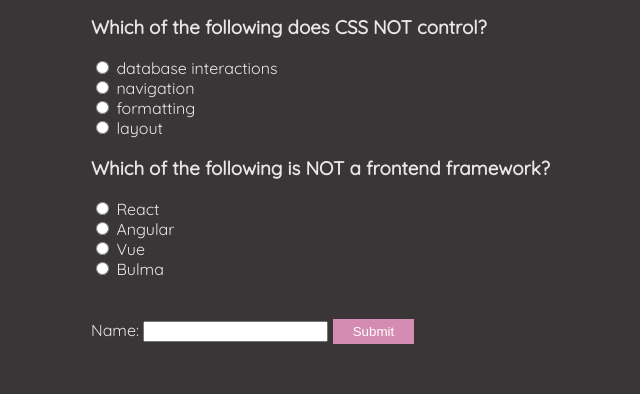
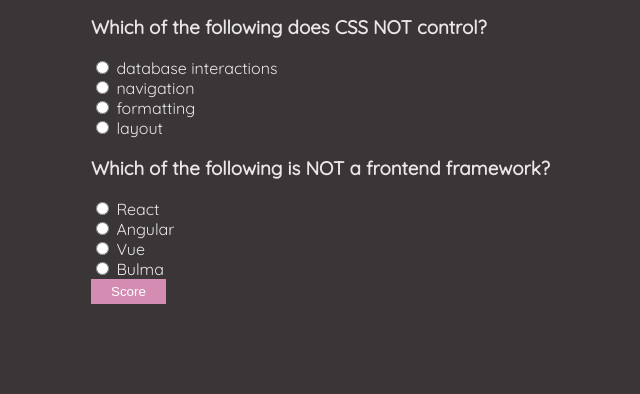
Before and after one commit to miranda-price/csc210-project2, a Flask app: page /test in a window 1280 px wide. Shown: the part 1471-1865 px from the top of the page, without its empty margins (101-741 px from the left). After the commit the page ends 1775 px from the top, so only its background shows below. Run offline with Flask 3, Linux system fonts and the light colour scheme.

Commit message:
score test form

```diff
--- a/app.py
+++ b/app.py
@@ -54,7 +54,7 @@ def DisplayTest():
     for i in range(len(data["development"])):
         question = data["development"]["q" + str(i+1)]
         options = [Option(question["answer"], "dq" + str(i+1) + "-1"), Option(question["wrong1"], "dq" + str(i+1) + "-1"), Option(question["wrong2"], "dq" + str(i+1) + "-1"), Option(question["wrong3"], "dq" + str(i+1) + "-1")]
-        newQuestion = Question("hq" + str(i+1), question["question"], question["answer"], options)
+        newQuestion = Question("dq" + str(i+1), question["question"], question["answer"], options)
         newQuestion.shuffle()
         devQuestions.append(newQuestion)
     for i in range(0, 4):
--- a/templates/test.html
+++ b/templates/test.html
@@ -22,13 +22,12 @@
             <h1>Test Your Knowledge</h1>
             <em>See how well you know the history of the web, HTML, CSS, and web frameworks</em>
         </header>
-        <!--form with multiple choice questions filled in with JSON parsing-->
         <form id="test">
             <h2>History of the Web</h2>
             {% for question in history %}
                 <h3>{{ question.question }}</h3>
                 {% for option in question.options %}
-                <input type="radio" name={{ question.name }} id={{ option.id }}>
+                <input type="radio" class="hist-radio" name={{ question.name }} id={{ option.id }} value={{ question.answer == option.option }}>
                 <label for={{ option.id }}>{{ option.option }}</label><br>
                 {% endfor %}
             {% endfor %}
@@ -37,18 +36,55 @@
             {% for question in dev %}
                 <h3>{{ question.question }}</h3>
                 {% for option in question.options %}
-                <input type="radio" name={{ question.name }} id={{ option.id }}>
-                <label for={{ option.id }}>{{ option.option }}</label><br>
+                    <input type="radio" class="dev-radio" name={{ question.name }} id={{ option.id }} value={{ question.answer == option.option }}>
+                    <label for={{ option.id }}>{{ option.option }}</label><br>
                 {% endfor %}
             {% endfor %}
 
-            <div id="test-name-submit">
-                <label for="test-name">Name: </label>
-                <input type="text" id="test-name">
-                <button type="submit" id="submit-practice">Submit</button>
-            </div>
+            <button type="button" onclick="scoreTest()">Score</button>
         </form>
 
+        <div id="test-name-submit" hidden>
+            <h2 id="total-score">Total Score: </h2>
+            <h2 id="hist-score">Web History Subscore: </h2>
+            <h2 id="dev-score">Dev Techonology Subscore: </h2>
+            <label for="test-name">Name: </label>
+            <input type="text" id="test-name">
+            <button type="submit" id="submit-practice">Submit</button>
+        </div>
+
         <!--database with user's name, history score, development score, and total score-->
+
+        <script>
+            function scoreTest() {
+                console.log('score')
+                var histOptions = document.getElementsByClassName('hist-radio');
+                var histScore = 0;
+                for (let i = 0; i < histOptions.length; i++) {
+                    console.log(histOptions[i])
+                    if (histOptions[i].checked) {
+                        if (histOptions[i].value == "True") {histScore +=  1;}
+                    }
+                }
+                var devOptions = document.getElementsByClassName('dev-radio');
+                var devScore = 0;
+                for (let i = 0; i < devOptions.length; i++) {
+                    if (devOptions[i].checked) {
+                        if (devOptions[i].value == "True") {devScore +=  1;}
+                    }
+                }
+                var totalScore = histScore + devScore;
+                histScore = (histScore/4) * 100
+                devScore = (devScore/6) * 100
+                totalScore = (totalScore/10 * 100)
+
+                document.getElementById('total-score').innerHTML = "Total Score: " + totalScore + "%";
+                document.getElementById('hist-score').innerHTML = "Web History Subscore: " + histScore + "%";
+                document.getElementById('dev-score').innerHTML = "Dev Technology Subscore: " + devScore + "%";
+
+                document.getElementById('test-name-submit').hidden = false;
+                document.getElementById('test').hidden = true;
+            }
+        </script>
     </body>
 </html>
```
